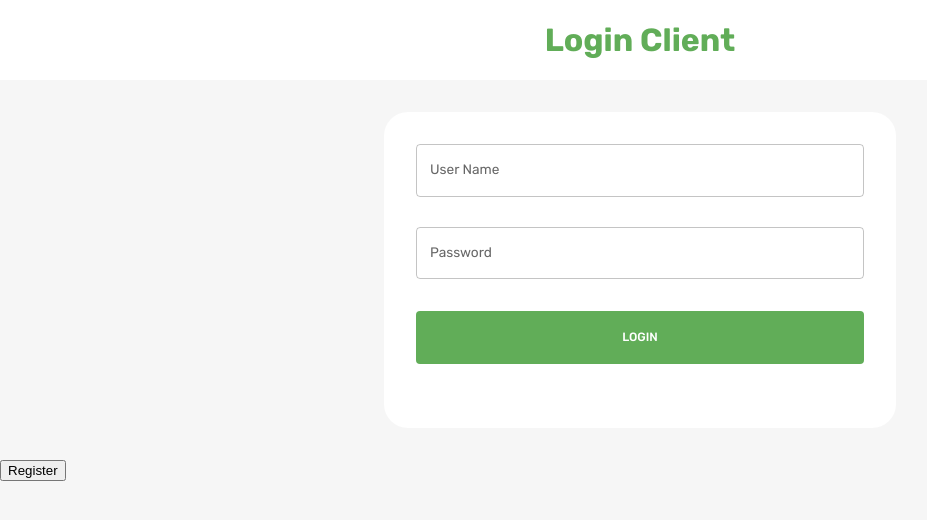
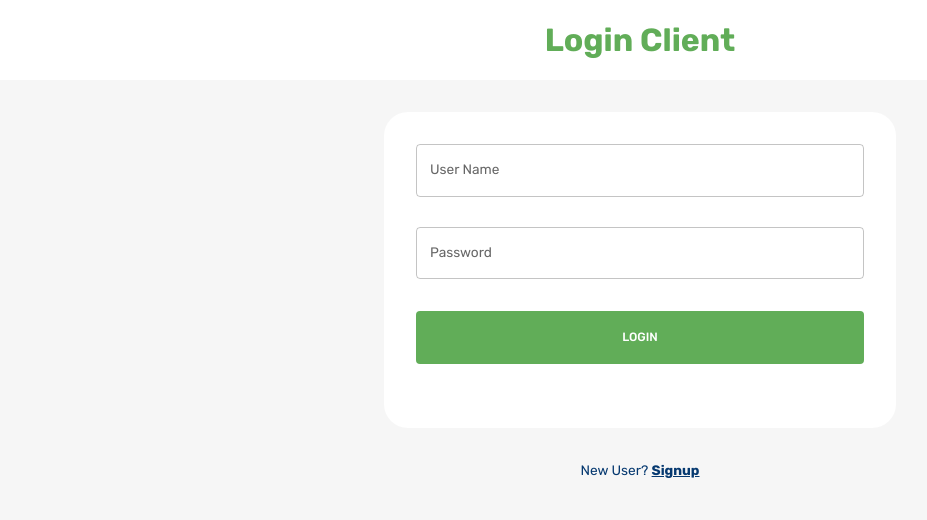
Before and after one commit to CarpeDiemSLIIT/Ayusha_Medical_Store, a React (Vite) app in the folder storeFront-Client/: page /login in a window 1280 px wide. Shown: the top 520 px of the page, without its empty margins (0-927 px from the left). Built offline with nearby package versions, Linux system fonts and the light colour scheme.

Commit message:
register functioning

```diff
--- a/storeFront-Client/src/pages/login/Login.jsx
+++ b/storeFront-Client/src/pages/login/Login.jsx
@@ -1,8 +1,11 @@
 import { Box, Typography, useTheme, useMediaQuery } from "@mui/material";
 import Form from "./Form.jsx";
+import { useNavigate } from "react-router-dom";
+import { Link } from "react-router-dom";
 
 const LoginPage = () => {
   const theme = useTheme();
+  const navigate = useNavigate();
   const isNonMobileScreens = useMediaQuery("(min-width: 1000px)");
   return (
     <Box>
@@ -26,7 +29,10 @@ const LoginPage = () => {
       >
         <Form />
       </Box>
-      <button>Register</button>
+      <center>
+
+      <p className="text" style={{color: "#063970"}}>New User? <span><Link to="/register" style={{fontWeight:"bold",color: "#063970"}}>Signup</Link></span></p>
+      </center>
     </Box>
   );
 };
--- a/storeFront-Client/src/pages/login/Register.jsx
+++ b/storeFront-Client/src/pages/login/Register.jsx
@@ -6,6 +6,7 @@ import { Login } from "@mui/icons-material";
 import { register, reset } from "../../features/auth/authSlice";
 import { toast } from "react-toastify";
 import { Stack } from "@mui/system";
+import { Link } from "react-router-dom";
 
 function Register() {
   const navigate = useNavigate();
@@ -134,8 +135,13 @@ function Register() {
           <Button type="submit" variant="contained" >
             Register
           </Button>
+          <center>
+
+<p className="text" style={{color: "#063970"}}>Already have an account? <span><Link to="/login" style={{fontWeight:"bold",color: "#063970"}}>Log in</Link></span></p>
+</center>
         </Stack>
       </form>
+
     </Box>
   );
 }
```
